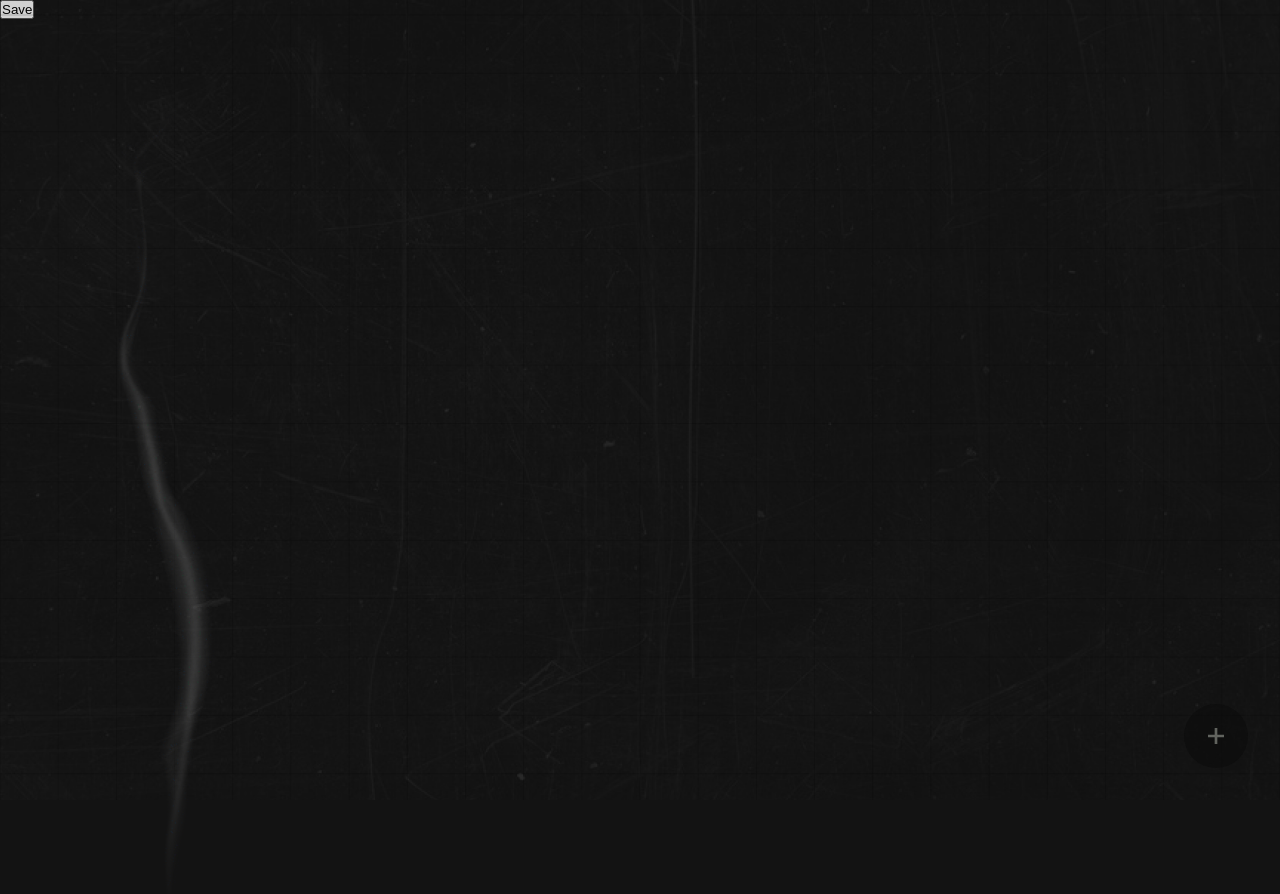
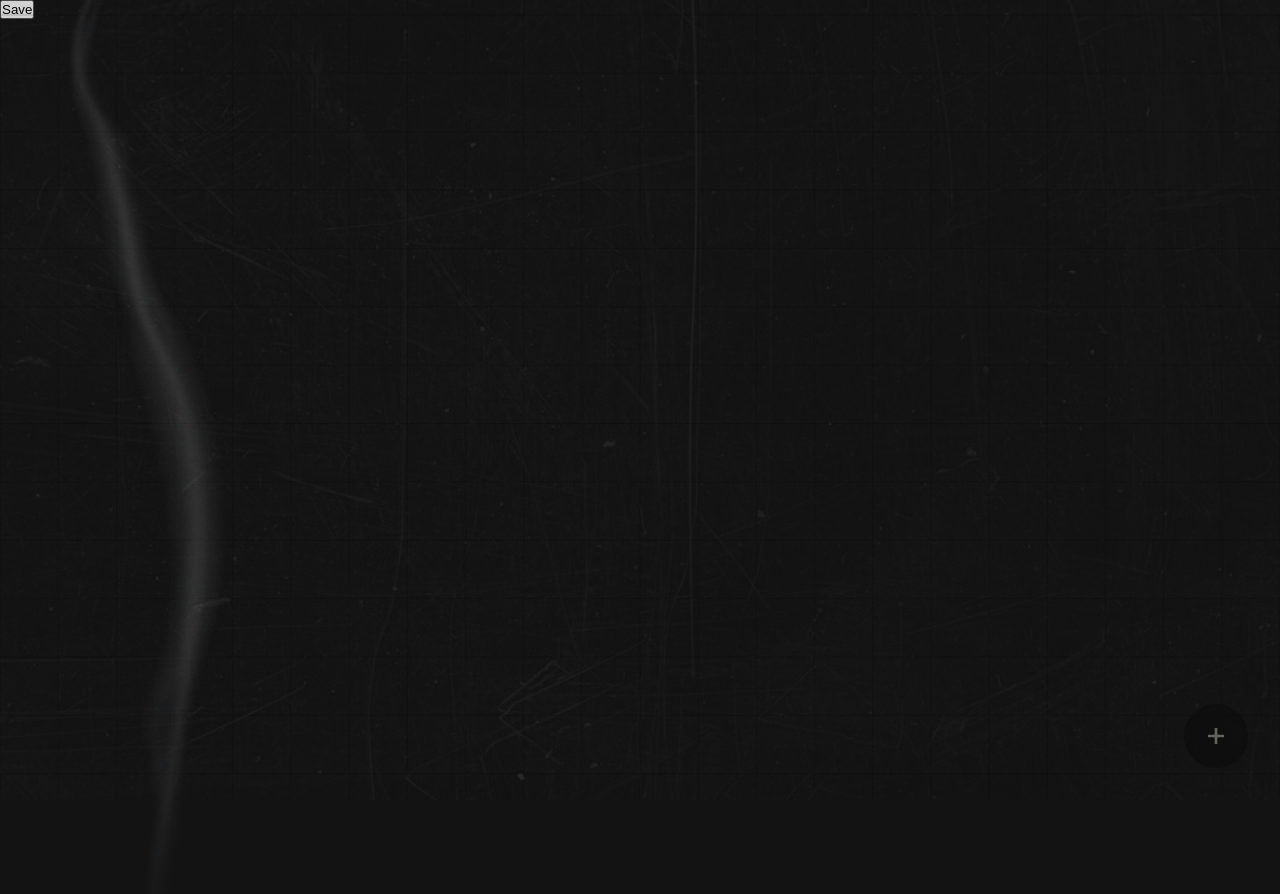
Before and after one commit to fnandesrafael/memoryboard, a React (Vite) app: page / in a window 1280 px wide. Shown: the top 894 px of the page. Built offline with nearby package versions, Linux system fonts and the light colour scheme.

Commit message:
fix: SmokeElement Styles

```diff
--- a/src/App.tsx
+++ b/src/App.tsx
@@ -14,7 +14,6 @@ import * as S from './global.styles';
 function App() {
   const { polaroids } = usePolaroidStore();
   const { isVisible, position, handleOpening } = useContextMenu();
-
   const { saveInLocal } = useLocalStorage();
 
   return (
@@ -23,7 +22,7 @@ function App() {
 
       <S.SmokeElement
         initial={{ opacity: 0 }}
-        animate={{ opacity: 0.25 }}
+        animate={{ opacity: 0.2 }}
         transition={{ duration: 10, ease: 'easeInOut' }}
         src={smoke}
         alt=""
--- a/src/global.styles.ts
+++ b/src/global.styles.ts
@@ -62,9 +62,9 @@ export const Overall = createGlobalStyle`
 `;
 
 export const SmokeElement = styled(motion.img)`
-  bottom: -12rem;
-  height: 72rem;
-  left: -24rem;
+  bottom: -20rem;
+  height: 120rem;
+  left: -48rem;
   mix-blend-mode: lighten;
   pointer-events: none;
   position: absolute;
```
